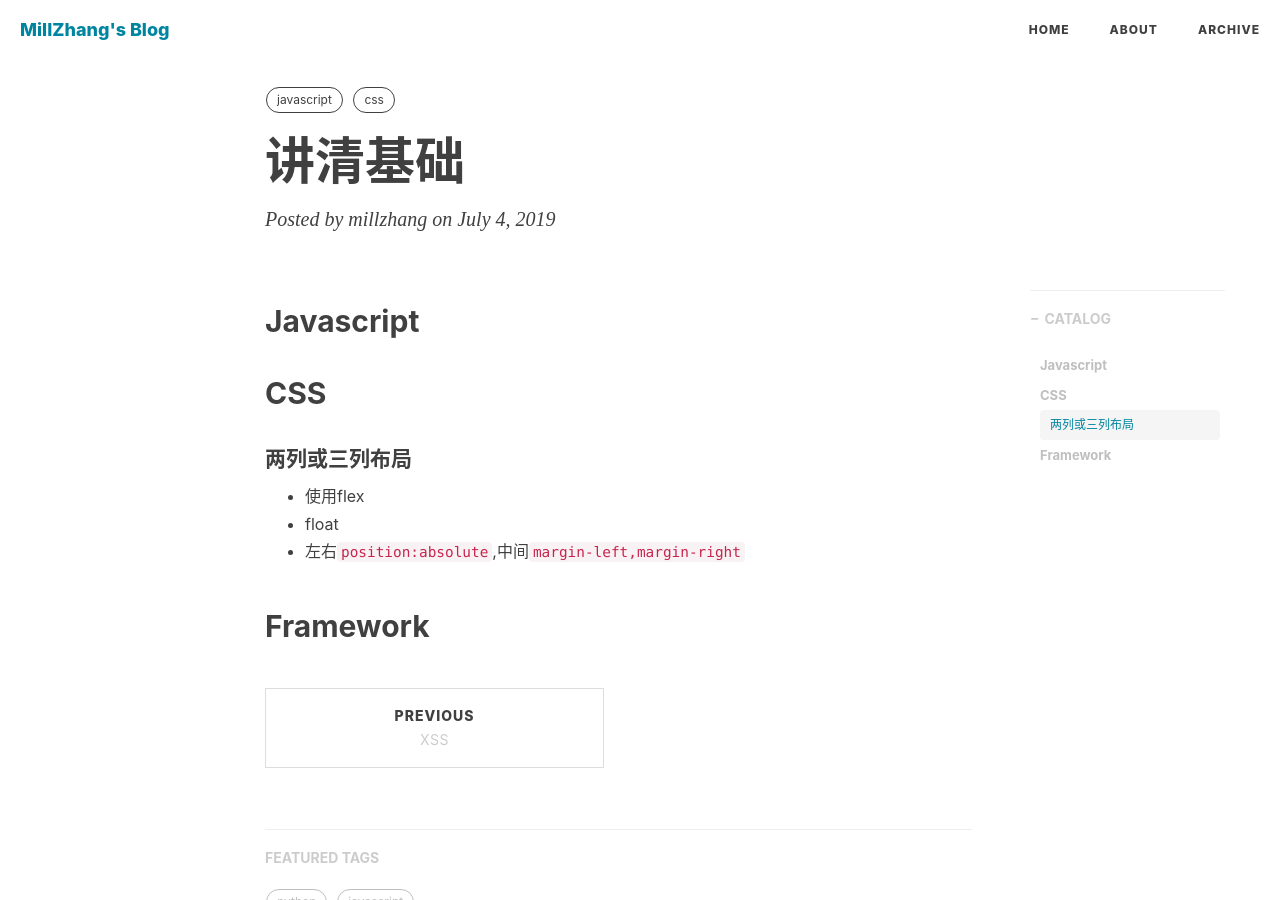
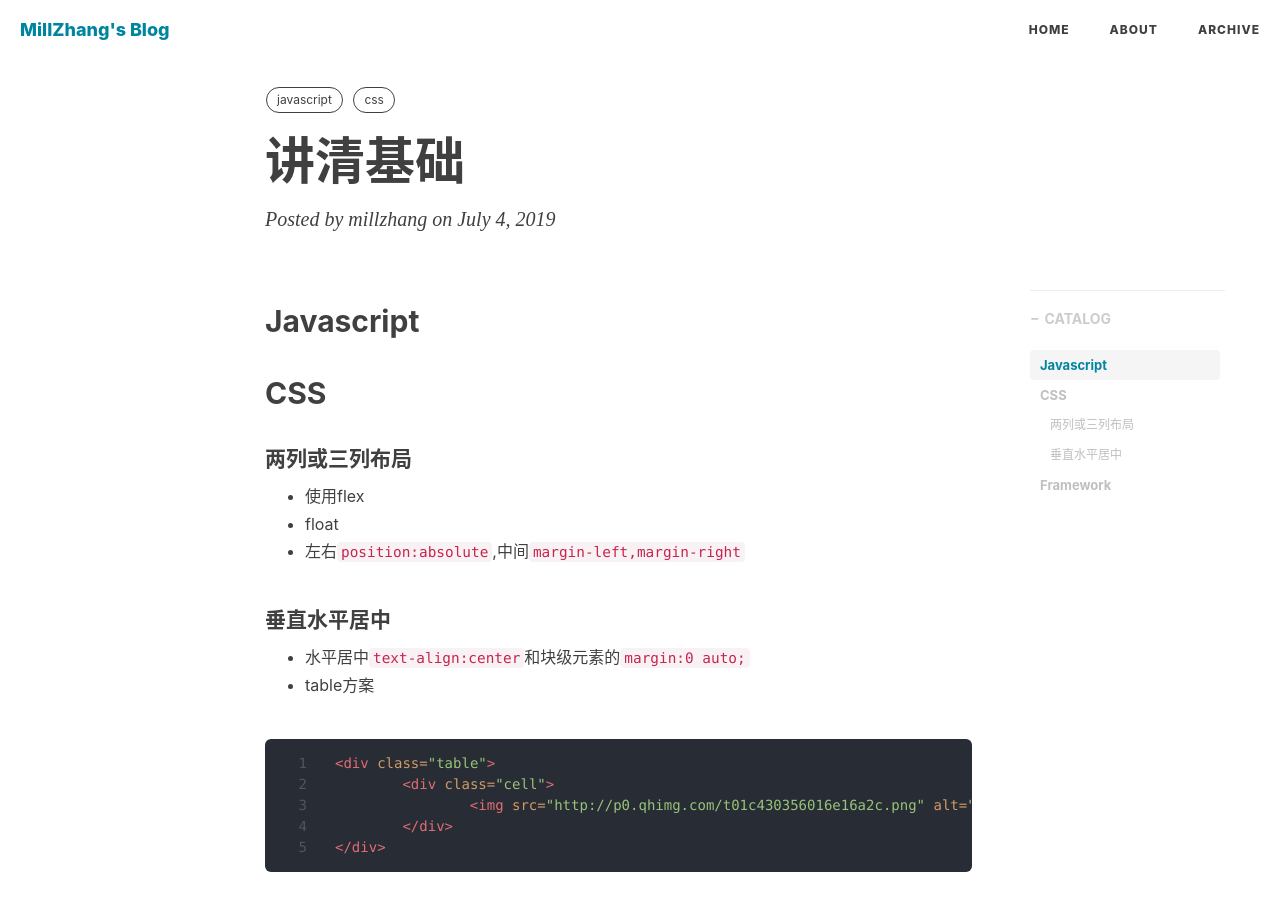
Before and after one commit to millzhang/millzhang.github.com, a Jekyll site: the page built from _posts/2019-07-04-讲清基础.md, in a window 1280 px wide and 900 px high. Built offline with Jekyll 4.4.1, drawn with Linux system fonts in a browser that asks for light colours; nearby versions of some CDN libraries; comment, search, counter and statistics services are not loaded.

Commit message:
修改文件: _posts/2019-07-04-讲清基础.md

````diff
--- a/_posts/2019-07-04-讲清基础.md
+++ b/_posts/2019-07-04-讲清基础.md
@@ -21,4 +21,17 @@ tags:
 - float
 - 左右`position:absolute`,中间`margin-left,margin-right`
 
+#### 垂直水平居中
+
+- 水平居中`text-align:center`和块级元素的`margin:0 auto;`
+- table方案
+
+```html
+<div class="table">
+	<div class="cell">
+		<img src="http://p0.qhimg.com/t01c430356016e16a2c.png" alt="" />
+	</div>
+</div>
+```
+
 ## Framework
````
